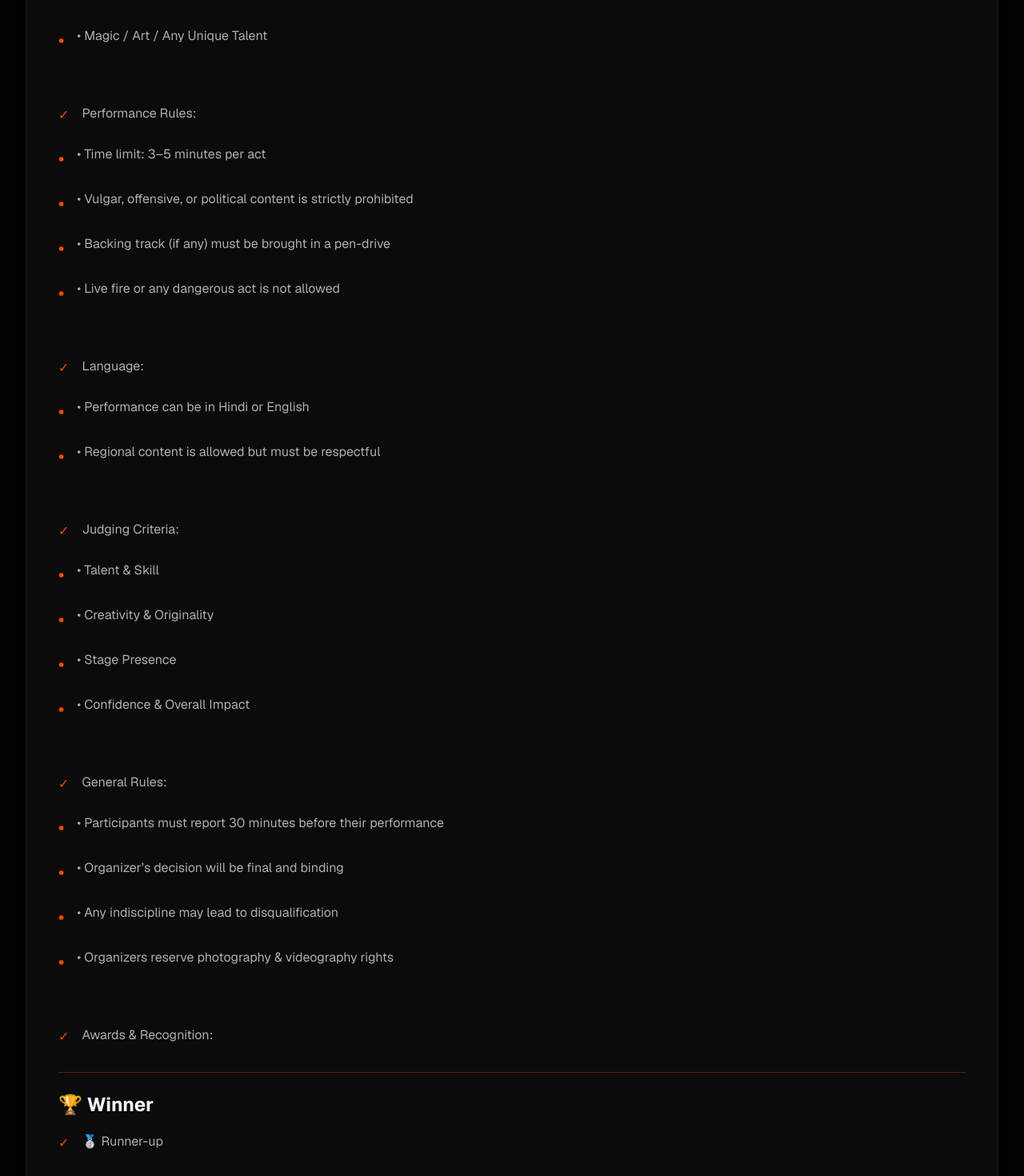
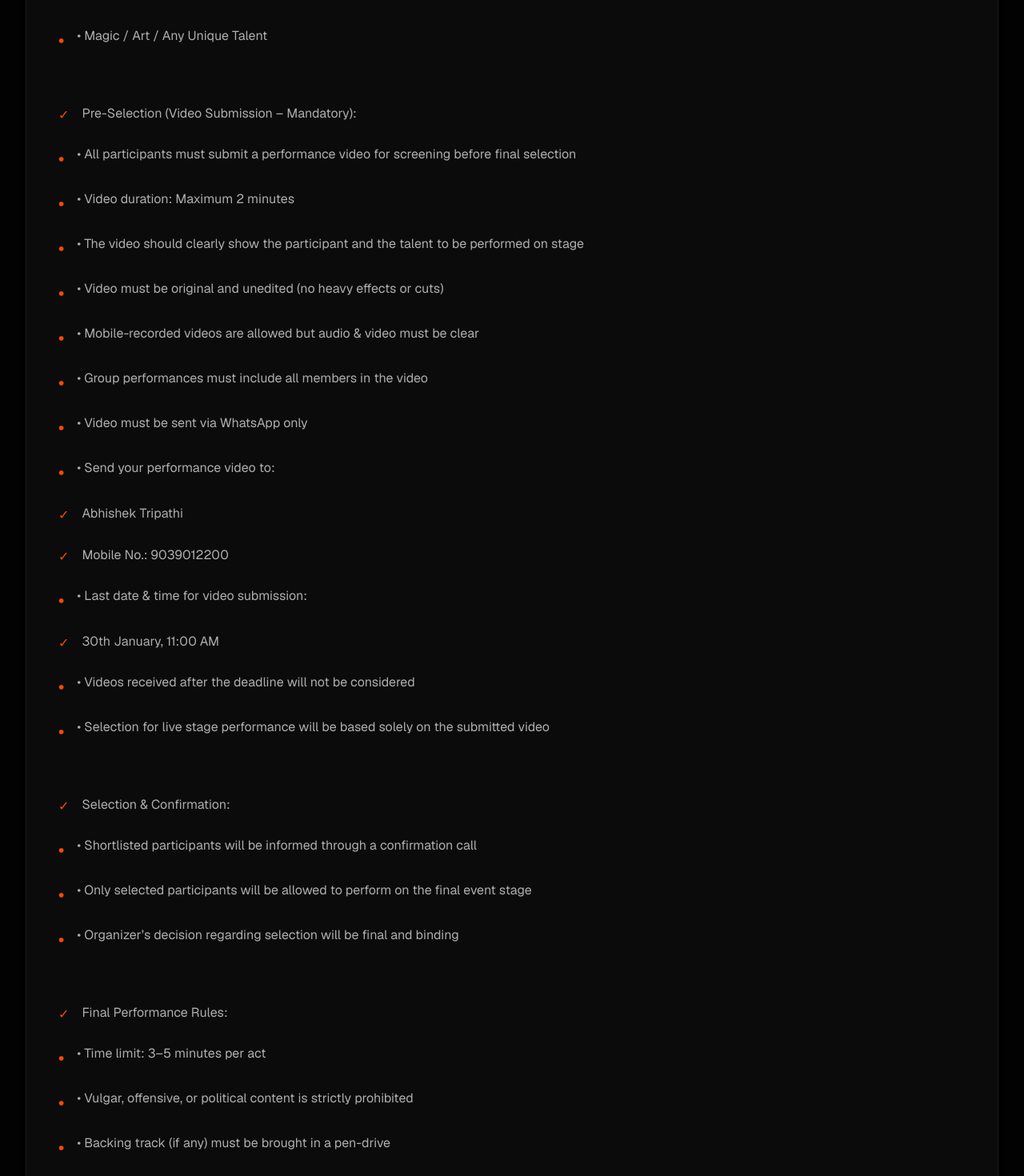
Before and after one commit to ezsofttech/bni, a Next.js app: page /events/bilaspur-got-talent in a window 1280 px wide. Shown: the part 1620-3090 px from the top of the page at 80% size. Built offline with nearby package versions, Linux system fonts and the light colour scheme; a web font is replaced by a local one.

Commit message:
Update events.ts

```diff
--- a/data/events.ts
+++ b/data/events.ts
@@ -526,6 +526,7 @@ export const events = [
   "• Open for all age groups",
   "• Parent consent is mandatory for participants below 18 years",
   "",
+
   "Talent Categories:",
   "• Singing",
   "• Dancing",
@@ -535,34 +536,62 @@ export const events = [
   "• Poetry / Shayari / Storytelling",
   "• Magic / Art / Any Unique Talent",
   "",
-    "Performance Rules:",
+
+  "Pre-Selection (Video Submission – Mandatory):",
+  "• All participants must submit a performance video for screening before final selection",
+  "• Video duration: Maximum 2 minutes",
+  "• The video should clearly show the participant and the talent to be performed on stage",
+  "• Video must be original and unedited (no heavy effects or cuts)",
+  "• Mobile-recorded videos are allowed but audio & video must be clear",
+  "• Group performances must include all members in the video",
+  "• Video must be sent via WhatsApp only",
+  "• Send your performance video to:",
+  "  Abhishek Tripathi",
+  "  Mobile No.: 9039012200",
+  "• Last date & time for video submission:",
+  "  30th January, 11:00 AM",
+  "• Videos received after the deadline will not be considered",
+  "• Selection for live stage performance will be based solely on the submitted video",
+  "",
+
+  "Selection & Confirmation:",
+  "• Shortlisted participants will be informed through a confirmation call",
+  "• Only selected participants will be allowed to perform on the final event stage",
+  "• Organizer’s decision regarding selection will be final and binding",
+  "",
+
+  "Final Performance Rules:",
   "• Time limit: 3–5 minutes per act",
   "• Vulgar, offensive, or political content is strictly prohibited",
   "• Backing track (if any) must be brought in a pen-drive",
   "• Live fire or any dangerous act is not allowed",
   "",
+
   "Language:",
   "• Performance can be in Hindi or English",
   "• Regional content is allowed but must be respectful",
   "",
+
   "Judging Criteria:",
   "• Talent & Skill",
   "• Creativity & Originality",
   "• Stage Presence",
   "• Confidence & Overall Impact",
   "",
+
   "General Rules:",
   "• Participants must report 30 minutes before their performance",
-    "• Organizer’s decision will be final and binding",
   "• Any indiscipline may lead to disqualification",
   "• Organizers reserve photography & videography rights",
   "",
+
   "Awards & Recognition:",
   "🏆 Winner",
   "🥈 Runner-up",
   "🎖️ Special Jury Award",
   "📜 Participation Certificate for all participants"
 ],
+
  rulesHi: [
   "पात्रता:",
   "• बिलासपुर के सभी प्रतिभागियों के लिए खुला",
@@ -570,6 +599,7 @@ export const events = [
   "• सभी आयु वर्ग के लिए खुला",
   "• 18 वर्ष से कम आयु के प्रतिभागियों के लिए अभिभावक की अनुमति अनिवार्य",
   "",
+
   "प्रतिभा की श्रेणियाँ:",
   "• गायन",
   "• नृत्य",
@@ -579,34 +609,62 @@ export const events = [
   "• कविता / शायरी / कहानी प्रस्तुति",
   "• जादू / कला / कोई भी विशेष प्रतिभा",
   "",
-    "प्रदर्शन नियम:",
+
+  "पूर्व चयन (वीडियो सबमिशन – अनिवार्य):",
+  "• सभी प्रतिभागियों को चयन हेतु अपनी प्रस्तुति का वीडियो जमा करना अनिवार्य होगा",
+  "• वीडियो की अधिकतम अवधि: 2 मिनट",
+  "• वीडियो में प्रतिभागी एवं उनकी प्रस्तुति स्पष्ट रूप से दिखाई देनी चाहिए",
+  "• वीडियो मूल एवं बिना एडिट किया हुआ होना चाहिए",
+  "• मोबाइल से रिकॉर्ड किया गया वीडियो मान्य है, लेकिन ऑडियो व वीडियो स्पष्ट होना चाहिए",
+  "• समूह प्रस्तुति में सभी सदस्य वीडियो में दिखाई देने चाहिए",
+  "• वीडियो केवल WhatsApp के माध्यम से भेजना अनिवार्य है",
+  "• वीडियो इस नंबर पर भेजें:",
+  "  अभिषेक त्रिपाठी",
+  "  मोबाइल नंबर: 9039012200",
+  "• वीडियो भेजने की अंतिम तिथि एवं समय:",
+  "  30 जनवरी, सुबह 11:00 बजे तक",
+  "• निर्धारित समय के बाद प्राप्त वीडियो मान्य नहीं होंगे",
+  "• लाइव स्टेज प्रस्तुति के लिए चयन वीडियो के आधार पर किया जाएगा",
+  "",
+
+  "चयन एवं पुष्टि:",
+  "• चयनित प्रतिभागियों को कॉल के माध्यम से सूचना दी जाएगी",
+  "• केवल चयनित प्रतिभागियों को ही फाइनल इवेंट में प्रस्तुति का अवसर मिलेगा",
+  "• चयन से संबंधित आयोजकों का निर्णय अंतिम एवं मान्य होगा",
+  "",
+
+  "अंतिम प्रस्तुति नियम:",
   "• प्रत्येक प्रस्तुति के लिए 3–5 मिनट का समय",
-    "• अश्लील, आपत्तिजनक या राजनीतिक सामग्री प्रतिबंधित",
+  "• अश्लील, आपत्तिजनक या राजनीतिक सामग्री पूर्णतः प्रतिबंधित",
   "• बैकिंग ट्रैक (यदि हो) पेन-ड्राइव में लाना अनिवार्य",
   "• किसी भी प्रकार का खतरनाक या लाइव फायर एक्ट प्रतिबंधित",
   "",
+
   "भाषा:",
   "• प्रस्तुति हिंदी या अंग्रेज़ी में हो सकती है",
   "• क्षेत्रीय भाषा की प्रस्तुति अनुमत है, लेकिन सम्मानजनक होनी चाहिए",
   "",
+
   "निर्णय के मापदंड:",
   "• प्रतिभा एवं कौशल",
   "• रचनात्मकता एवं मौलिकता",
   "• मंच पर उपस्थिति",
   "• आत्मविश्वास एवं कुल प्रभाव",
   "",
+
   "सामान्य नियम:",
   "• प्रतिभागियों को प्रदर्शन से 30 मिनट पहले रिपोर्ट करना अनिवार्य",
-    "• आयोजक का निर्णय अंतिम और मान्य होगा",
   "• अनुशासनहीनता पर अयोग्यता",
-    "• आयोजन की फोटोग्राफी / वीडियोग्राफी अधिकार आयोजकों के पास रहेंगे",
+  "• आयोजन की फोटोग्राफी / वीडियोग्राफी अधिकार आयोजकों के पास सुरक्षित",
   "",
+
   "पुरस्कार एवं सम्मान:",
   "🏆 विजेता",
   "🥈 उपविजेता",
   "🎖️ विशेष जूरी पुरस्कार",
   "📜 सभी प्रतिभागियों को सहभागिता प्रमाण पत्र"
-  ],
+]
+,
   fee: "Free"
 }
 
```
Lines whose indentation alone changed are shown as unchanged.
